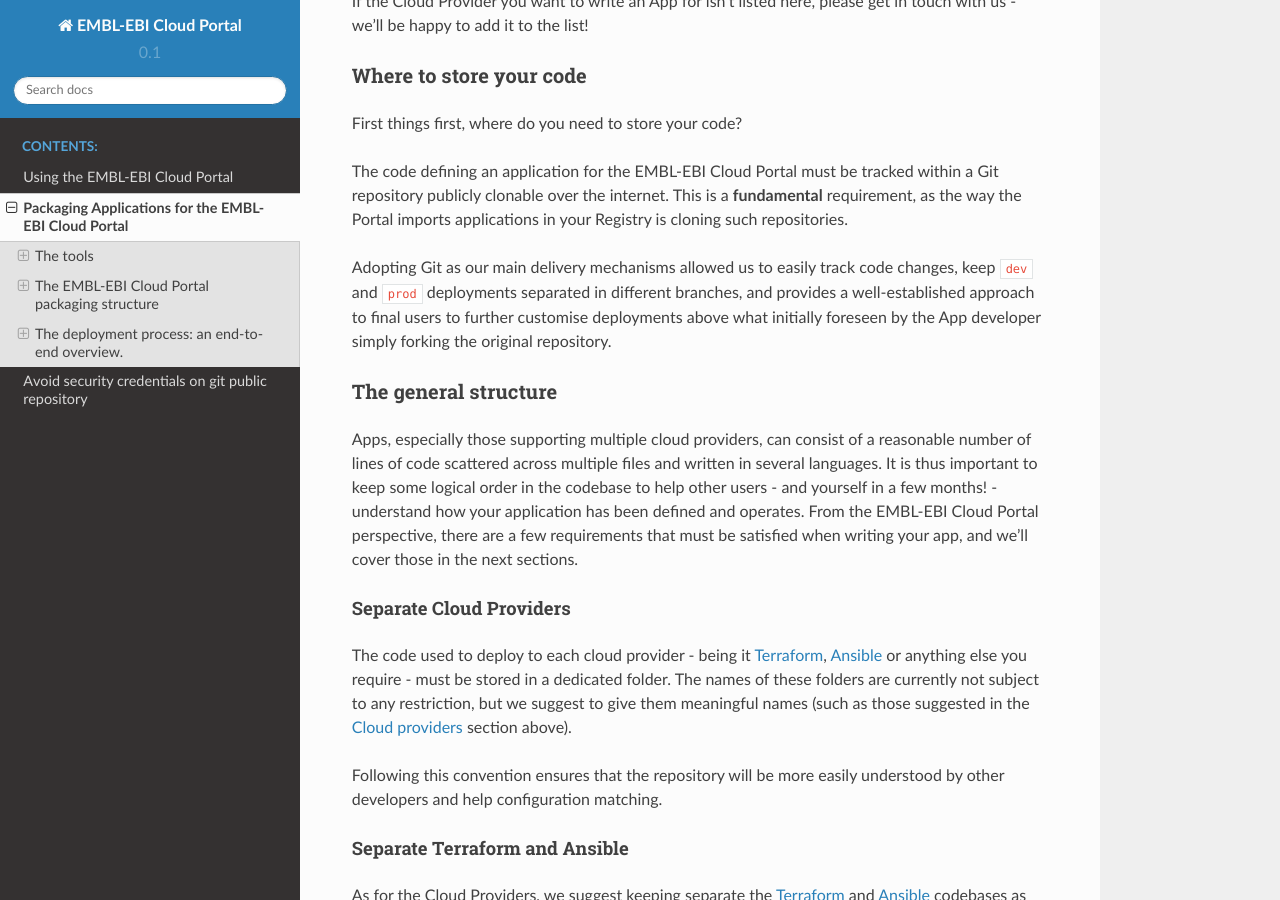
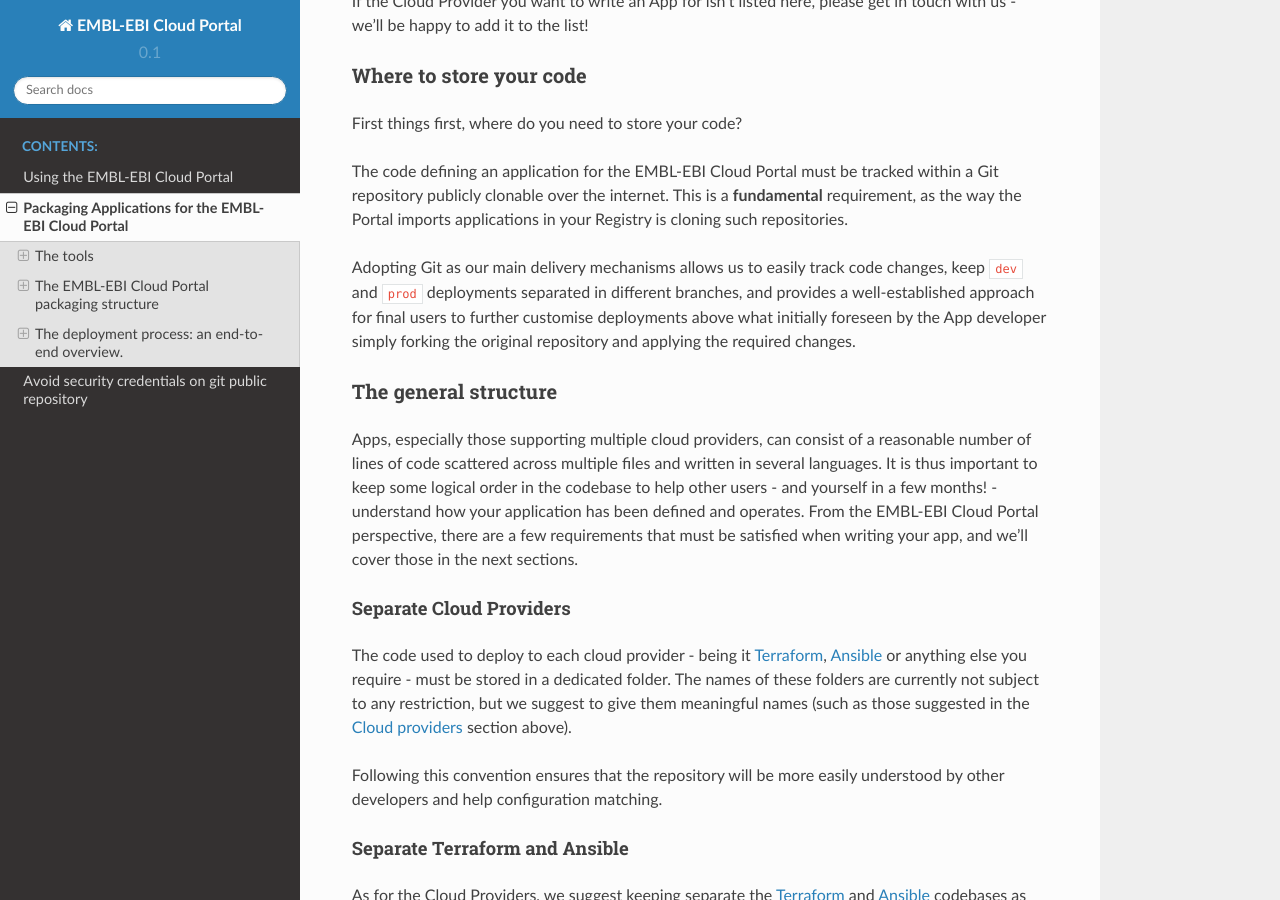
Before and after one commit to isabella232/cloud-portal-documentation, a Sphinx documentation site: the page built from docs/source/applications_packaging.rst, in a window 1280 px wide and 900 px high, scrolled down 3871 px. Built offline with Sphinx 7.4.7 and the Read the Docs theme 2.0.0, drawn with Linux system fonts in a browser that asks for light colours.

Commit message:
Small text improvements

```diff
--- a/docs/source/applications_packaging.rst
+++ b/docs/source/applications_packaging.rst
@@ -215,11 +215,11 @@
 This is a **fundamental** requirement, as the way the Portal imports
 applications in your Registry is cloning such repositories.
 
-Adopting Git as our main delivery mechanisms allowed us to easily track code
+Adopting Git as our main delivery mechanisms allows us to easily track code
 changes, keep ``dev`` and ``prod`` deployments separated in different branches,
-and provides a well-established approach to final users to further customise
+and provides a well-established approach for final users to further customise
 deployments above what initially foreseen by the App developer simply forking
-the original repository.
+the original repository and applying the required changes.
 
 The general structure
 ~~~~~~~~~~~~~~~~~~~~~
```
